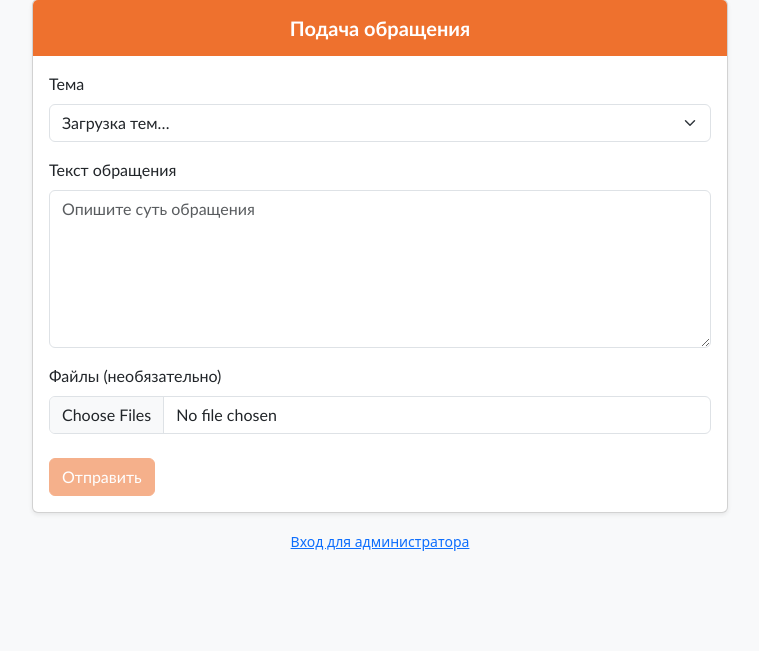
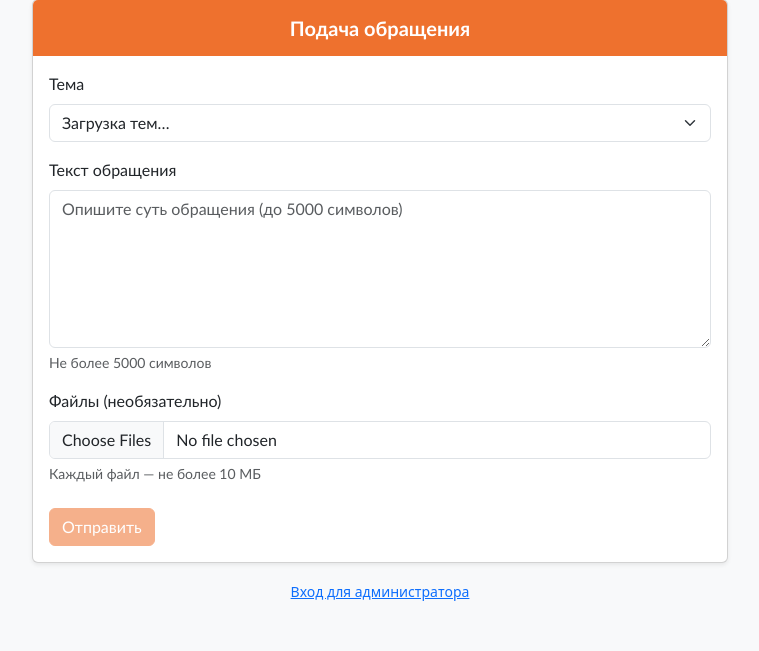
Before and after one commit to Cadoru/appeals_web, a Flask app: page / in a window 1280 px wide. Shown: the part 157-808 px from the top of the page, without its empty margins (260-1019 px from the left). Before the commit the page ends 708 px from the top, so only its background shows below. Run offline with Flask 3, Linux system fonts and the light colour scheme; some libraries are stand-ins or nearby versions.

Commit message:
fix bugs

```diff
--- a/app.py
+++ b/app.py
@@ -1,17 +1,26 @@
 import os
 
 from dotenv import load_dotenv
-from flask import Flask, redirect, render_template, url_for
+from flask import Flask, redirect, render_template, send_from_directory, url_for
 
 load_dotenv()
 
 app = Flask(__name__)
-BACKEND_API_URL = os.getenv("BACKEND_API_URL", "http://localhost:8000/api")
+BACKEND_API_URL = os.getenv("BACKEND_API_URL", "http://10.30.254.163:8000/api")
 
 
 @app.context_processor
 def inject_config():
     return {"backend_api_url": BACKEND_API_URL}
+
+
+@app.route("/favicon.ico")
+def favicon():
+    return send_from_directory(
+        os.path.join(app.root_path, "static"),
+        "favicon.ico",
+        mimetype="image/png",
+    )
 
 
 @app.route("/")
@@ -45,4 +54,4 @@ def admin_appeals():
 
 
 if __name__ == "__main__":
-    app.run(debug=True, port=3000)
+    app.run(debug=True, host='10.30.254.163', port=3000)
--- a/static/css/style.css
+++ b/static/css/style.css
@@ -140,5 +140,22 @@ body {
 }
 
 .toast-container {
+  position: fixed;
+  top: 0;
+  left: 50%;
+  right: auto;
+  bottom: auto;
+  transform: translateX(-50%);
   z-index: 1090;
+  padding: 1rem;
+  display: flex;
+  flex-direction: column;
+  align-items: center;
+  gap: 0.5rem;
+  pointer-events: none;
 }
+
+.toast-container .toast {
+  pointer-events: auto;
+  text-align: center;
+}
--- a/static/js/main.js
+++ b/static/js/main.js
@@ -10,6 +10,9 @@ const ROLE_LABELS = {
   admin: "Администратор",
   operator: "Оператор",
 };
+
+const APPEAL_TEXT_MAX_LENGTH = 5000;
+const APPEAL_FILE_MAX_BYTES = 10 * 1024 * 1024;
 
 function showToast(message, type = "success") {
   const container = document.getElementById("toast-container");
@@ -87,12 +90,23 @@ function initPublicPage() {
 
   const topicSelect = document.getElementById("topic_id");
   const textArea = document.getElementById("appeal-text");
+  const filesInput = document.getElementById("appeal-files");
   const submitBtn = document.getElementById("submit-appeal");
+
+  function getOversizedFiles(files) {
+    return Array.from(files || []).filter(
+      (file) => file.size > APPEAL_FILE_MAX_BYTES
+    );
+  }
 
   function validateForm() {
     const topicValid = Boolean(topicSelect.value);
-    const textValid = textArea.value.trim().length >= 1;
-    submitBtn.disabled = !(topicValid && textValid);
+    const textLength = textArea.value.trim().length;
+    const textValid =
+      textLength >= 1 && textLength <= APPEAL_TEXT_MAX_LENGTH;
+    const filesValid = getOversizedFiles(filesInput.files).length === 0;
+    submitBtn.disabled = !(topicValid && textValid && filesValid);
+    return topicValid && textValid && filesValid;
   }
 
   async function loadTopics() {
@@ -117,11 +131,25 @@ function initPublicPage() {
 
   topicSelect.addEventListener("change", validateForm);
   textArea.addEventListener("input", validateForm);
+  filesInput.addEventListener("change", () => {
+    const oversized = getOversizedFiles(filesInput.files);
+    if (oversized.length > 0) {
+      const names = oversized.map((file) => file.name).join(", ");
+      showToast(`Файл превышает 10 МБ: ${names}`, "danger");
+      filesInput.value = "";
+    }
+    validateForm();
+  });
 
   form.addEventListener("submit", async (event) => {
     event.preventDefault();
-    validateForm();
-    if (submitBtn.disabled) {
+    if (!validateForm()) {
+      const oversized = getOversizedFiles(filesInput.files);
+      if (oversized.length > 0) {
+        showToast("Размер каждого файла не должен превышать 10 МБ", "danger");
+      } else if (textArea.value.trim().length > APPEAL_TEXT_MAX_LENGTH) {
+        showToast("Текст обращения не должен превышать 5000 символов", "danger");
+      }
       return;
     }
 
@@ -129,7 +157,6 @@ function initPublicPage() {
     formData.append("topic_id", topicSelect.value);
     formData.append("text", textArea.value.trim());
 
-    const filesInput = document.getElementById("appeal-files");
     Array.from(filesInput.files || []).forEach((file) => {
       formData.append("files", file);
     });
--- a/templates/admin/layout.html
+++ b/templates/admin/layout.html
@@ -4,6 +4,7 @@
   <meta charset="UTF-8">
   <meta name="viewport" content="width=device-width, initial-scale=1.0">
   <title>{% block title %}Админ-панель{% endblock %}</title>
+  <link rel="icon" href="{{ url_for('favicon') }}" type="image/png" sizes="16x16">
   <link href="https://cdn.jsdelivr.net/npm/bootstrap@5.3.3/dist/css/bootstrap.min.css" rel="stylesheet">
   <link href="{{ url_for('static', filename='css/style.css') }}" rel="stylesheet">
 </head>
@@ -35,7 +36,7 @@
 
   {% block modals %}{% endblock %}
 
-  <div id="toast-container" class="toast-container position-fixed bottom-0 end-0 p-3"></div>
+  <div id="toast-container" class="toast-container"></div>
   <template id="toast-template">
     <div class="toast" role="alert" aria-live="assertive" aria-atomic="true">
       <div class="d-flex">
--- a/templates/admin/login.html
+++ b/templates/admin/login.html
@@ -4,6 +4,7 @@
   <meta charset="UTF-8">
   <meta name="viewport" content="width=device-width, initial-scale=1.0">
   <title>Вход — Админ-панель</title>
+  <link rel="icon" href="{{ url_for('favicon') }}" type="image/png" sizes="16x16">
   <link href="https://cdn.jsdelivr.net/npm/bootstrap@5.3.3/dist/css/bootstrap.min.css" rel="stylesheet">
   <link href="{{ url_for('static', filename='css/style.css') }}" rel="stylesheet">
 </head>
@@ -29,7 +30,7 @@
     </div>
   </div>
 
-  <div id="toast-container" class="toast-container position-fixed bottom-0 end-0 p-3"></div>
+  <div id="toast-container" class="toast-container"></div>
   <template id="toast-template">
     <div class="toast" role="alert" aria-live="assertive" aria-atomic="true">
       <div class="d-flex">
--- a/templates/index.html
+++ b/templates/index.html
@@ -4,6 +4,7 @@
   <meta charset="UTF-8">
   <meta name="viewport" content="width=device-width, initial-scale=1.0">
   <title>Подача обращения</title>
+  <link rel="icon" href="{{ url_for('favicon') }}" type="image/png" sizes="16x16">
   <link href="https://cdn.jsdelivr.net/npm/bootstrap@5.3.3/dist/css/bootstrap.min.css" rel="stylesheet">
   <link href="{{ url_for('static', filename='css/style.css') }}" rel="stylesheet">
 </head>
@@ -37,10 +38,11 @@
             id="appeal-text"
             class="form-control"
             rows="6"
-            maxlength="10000"
-            placeholder="Опишите суть обращения"
+            maxlength="5000"
+            placeholder="Опишите суть обращения (до 5000 символов)"
             required
           ></textarea>
+          <div class="form-text">Не более 5000 символов</div>
         </div>
 
         <div class="mb-4">
@@ -51,6 +53,7 @@
             class="form-control"
             multiple
           >
+          <div class="form-text">Каждый файл — не более 10 МБ</div>
         </div>
 
         <button type="submit" id="submit-appeal" class="btn appeal-form__submit" disabled>
@@ -65,7 +68,7 @@
     </p>
   </div>
 
-  <div id="toast-container" class="toast-container position-fixed bottom-0 end-0 p-3"></div>
+  <div id="toast-container" class="toast-container"></div>
   <template id="toast-template">
     <div class="toast" role="alert" aria-live="assertive" aria-atomic="true">
       <div class="d-flex">
```
Also changed, not shown: favicon.ico (added), static/favicon.ico (added).
